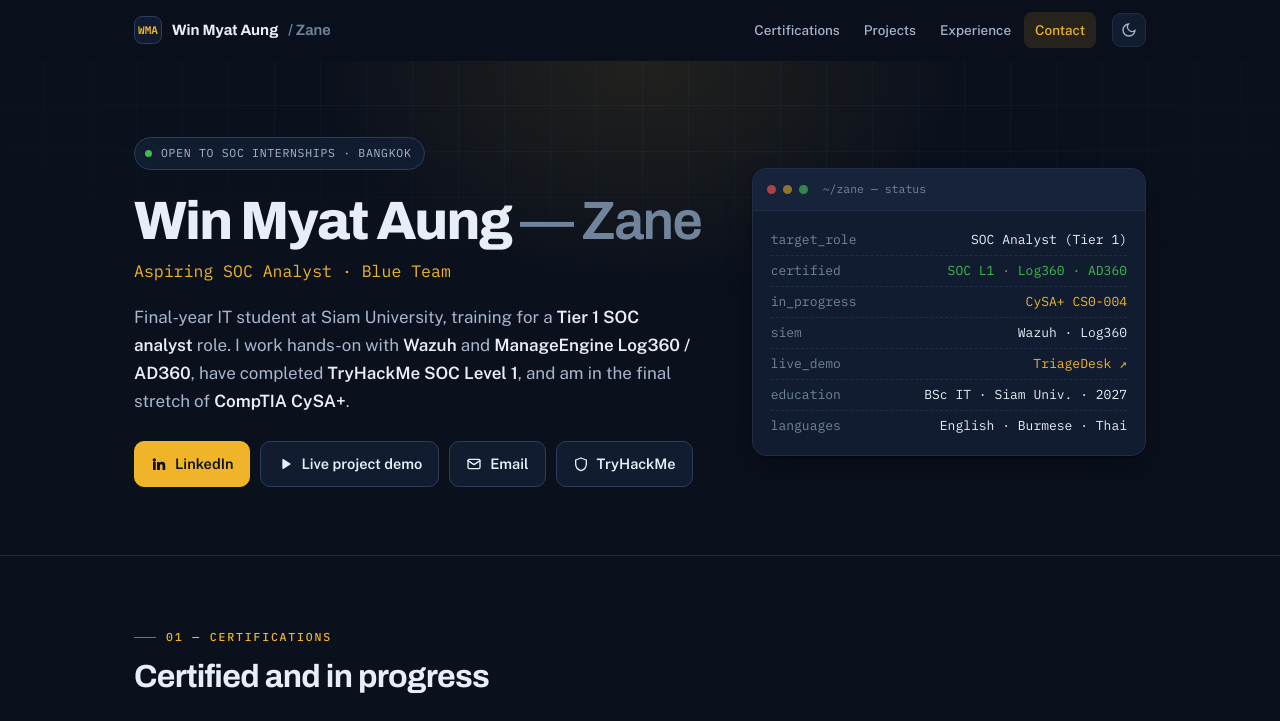
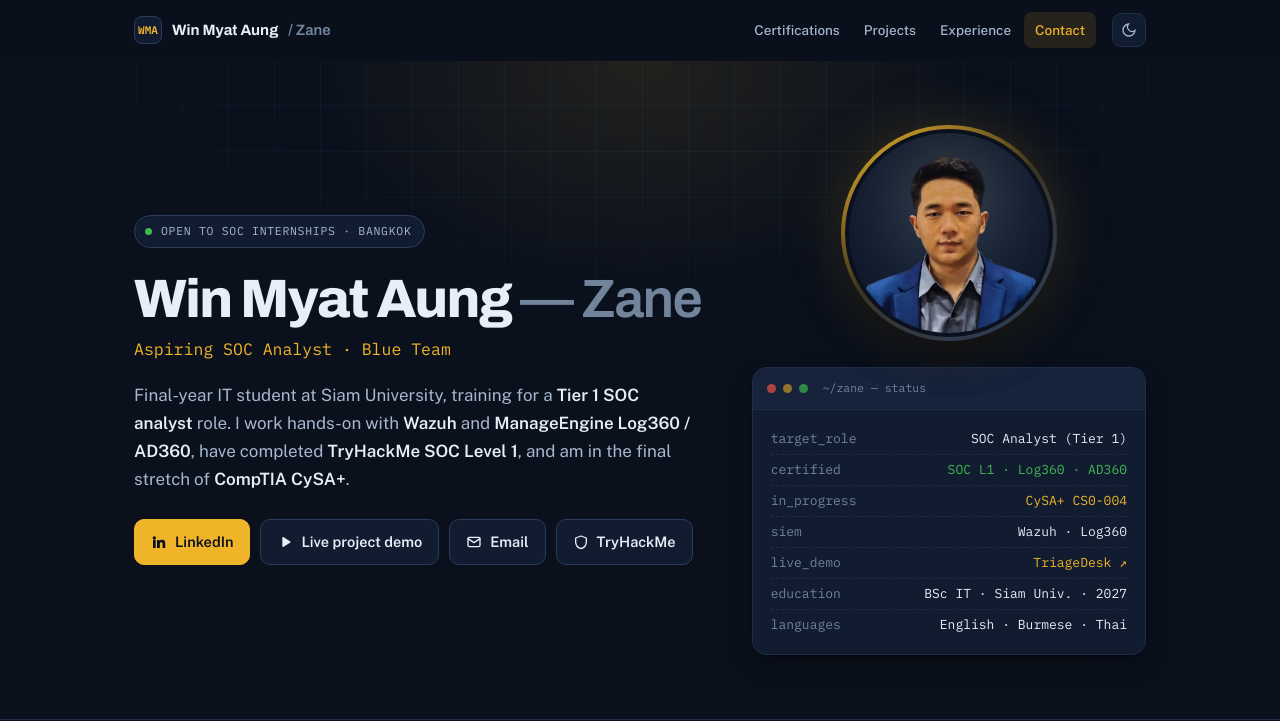
Before and after one commit to winmyataun0007-hue/Win-Myat-Aung-Work-profile, a plain HTML site: page docs/index.html in a window 1280 px wide. Shown: the top 721 px of the page. Drawn offline with nearby package versions, Linux system fonts and the light colour scheme.

Commit message:
Add profile photo to hero section

```diff
--- a/docs/index.html
+++ b/docs/index.html
@@ -97,8 +97,15 @@
 .hero-bg{position:absolute; inset:0; pointer-events:none}
 .hero-bg .grid{position:absolute; inset:-2px; background-image:linear-gradient(var(--grid-line) 1px,transparent 1px),linear-gradient(90deg,var(--grid-line) 1px,transparent 1px); background-size:46px 46px; mask-image:radial-gradient(ellipse 90% 62% at 50% 0%,#000 30%,transparent 78%); -webkit-mask-image:radial-gradient(ellipse 90% 62% at 50% 0%,#000 30%,transparent 78%)}
 .hero-bg .glow{position:absolute; width:760px; height:520px; left:50%; top:-260px; transform:translateX(-50%); background:radial-gradient(ellipse at center, rgba(240,180,41,.10), transparent 62%)}
-.hero-inner{position:relative; max-width:var(--maxw); margin:0 auto; padding:76px 24px 68px; display:grid; grid-template-columns:1.3fr .9fr; gap:48px; align-items:center}
-@media(max-width:900px){.hero-inner{grid-template-columns:1fr; gap:32px; padding:52px 24px 48px}}
+.hero-inner{position:relative; max-width:var(--maxw); margin:0 auto; padding:64px 24px 64px; display:grid; grid-template-columns:1.3fr .9fr; grid-template-areas:"text photo" "text term"; gap:26px 48px; align-items:center}
+.hero-inner > .hero{grid-area:text}
+.hero-inner > .term{grid-area:term; align-self:start}
+@media(max-width:900px){.hero-inner{grid-template-columns:1fr; grid-template-areas:"photo" "text" "term"; gap:28px; padding:44px 24px 48px}}
+
+/* profile photo */
+.avatar{grid-area:photo; justify-self:center; align-self:end; position:relative; width:216px; aspect-ratio:1; margin:0; padding:4px; border-radius:50%; background:linear-gradient(145deg,var(--accent),color-mix(in srgb,var(--accent) 22%,transparent) 48%,var(--border-2)); box-shadow:0 22px 48px -20px rgba(0,0,0,.75), 0 0 70px -18px rgba(240,180,41,.35)}
+.avatar img{display:block; width:100%; height:100%; object-fit:cover; border-radius:50%; border:4px solid var(--bg); background:var(--bg-2)}
+@media(max-width:900px){.avatar{justify-self:start; width:156px}}
 .pill{display:inline-flex; align-items:center; gap:9px; padding:6px 13px 6px 10px; border:1px solid var(--border-2); border-radius:999px; background:var(--surface); font-family:var(--mono); font-size:11.5px; letter-spacing:.06em; text-transform:uppercase; color:var(--text-2); margin-bottom:20px}
 .dot{width:7px; height:7px; border-radius:50%; background:var(--ok); position:relative; flex:0 0 7px}
 .dot::after{content:""; position:absolute; inset:-4px; border-radius:50%; border:1px solid var(--ok); opacity:.5; animation:ping 2.4s cubic-bezier(0,0,.2,1) infinite}
@@ -210,6 +217,9 @@
 <section id="hero">
   <div class="hero-bg"><div class="grid"></div><div class="glow"></div></div>
   <div class="hero-inner">
+    <figure class="avatar">
+      <img src="assets/zane-headshot.jpg" alt="Win Myat Aung (Zane)" width="600" height="600" fetchpriority="high" decoding="async">
+    </figure>
     <div class="hero">
       <span class="pill"><span class="dot"></span> Open to SOC internships · Bangkok</span>
       <h1>Win Myat Aung <span class="thin">— Zane</span></h1>
```
